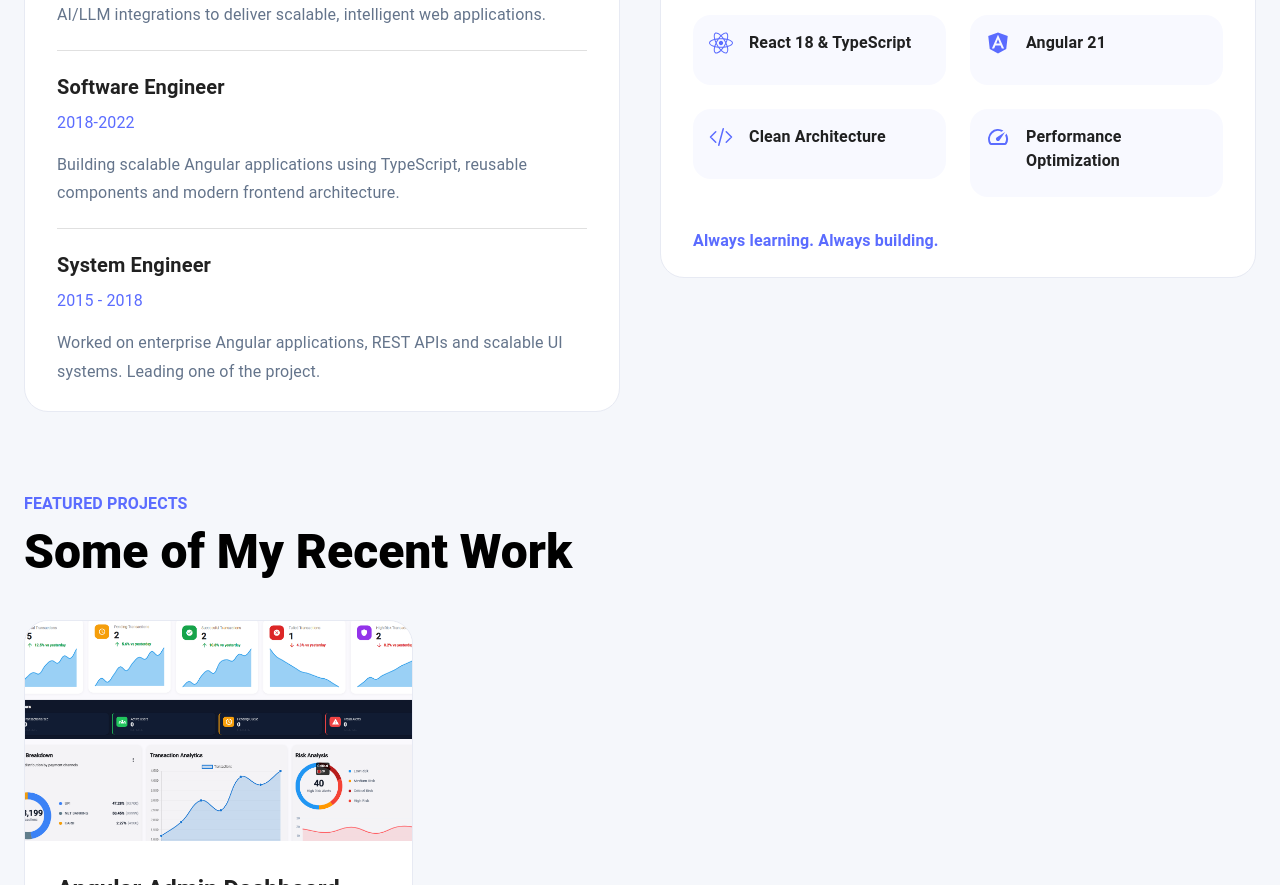
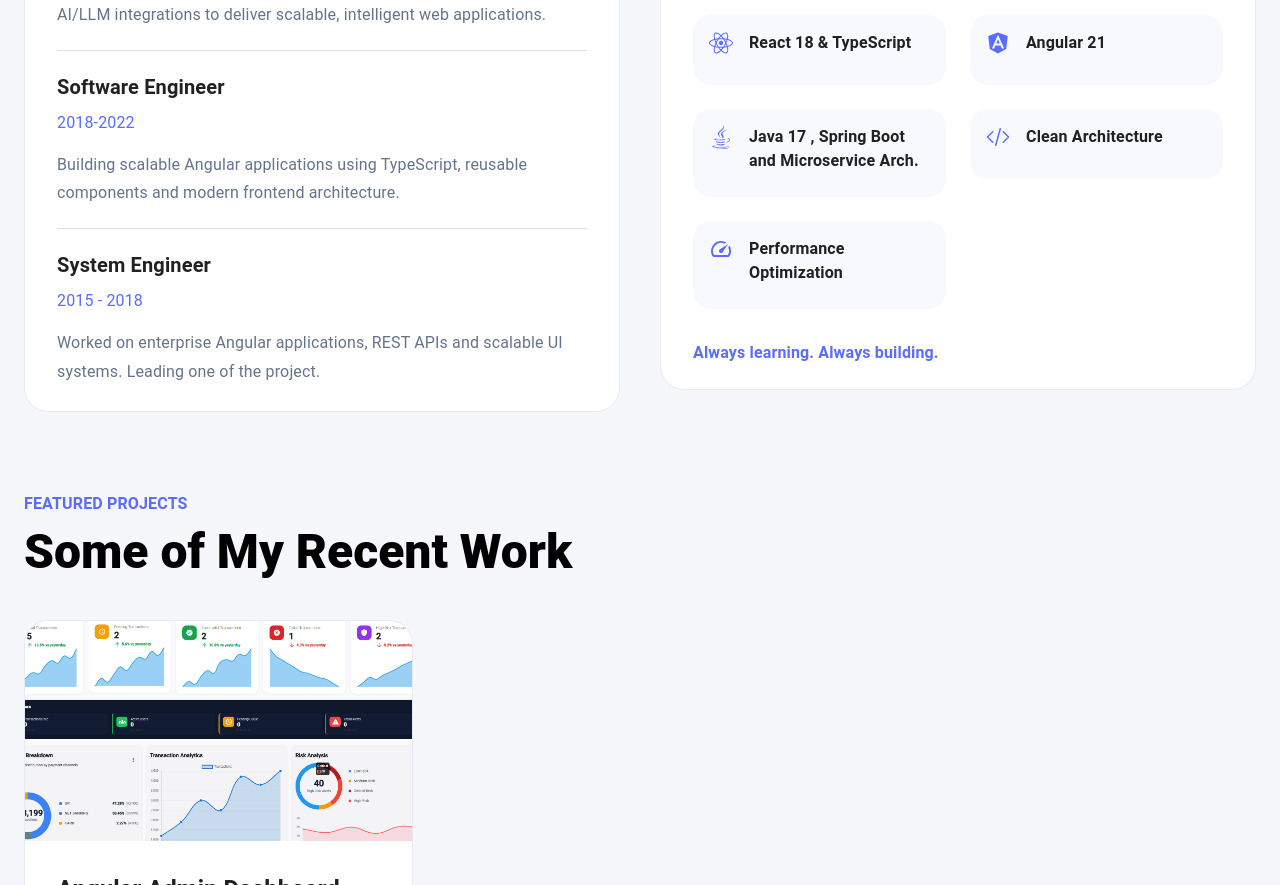
Before and after one commit to jaaee/my-portfolio, a React (Vite) app: page / in a window 1280 px wide. Shown: the part 1720-2605 px from the top of the page. Built offline with nearby package versions, Linux system fonts and the light colour scheme.

Commit message:
added java

```diff
--- a/src/components/layout/Experience.tsx
+++ b/src/components/layout/Experience.tsx
@@ -1,5 +1,5 @@
 import { Container, Grid, Typography, Card, CardContent, Divider, Stack, Box } from "@mui/material"
-import { FaAngular, FaReact } from "react-icons/fa";
+import { FaAngular, FaJava, FaReact } from "react-icons/fa";
 import { HiOutlineCodeBracket } from "react-icons/hi2";
 import { MdSpeed } from "react-icons/md";
 
@@ -11,6 +11,10 @@ const learningCards = [
    {
     title: "Angular 21",
     icon: <FaAngular/>,
+  },
+    {
+    title: "Java 17 , Spring Boot and Microservice Arch.",
+    icon: <FaJava/>,
   },
 //   {
 //     title: "System Design",
```
